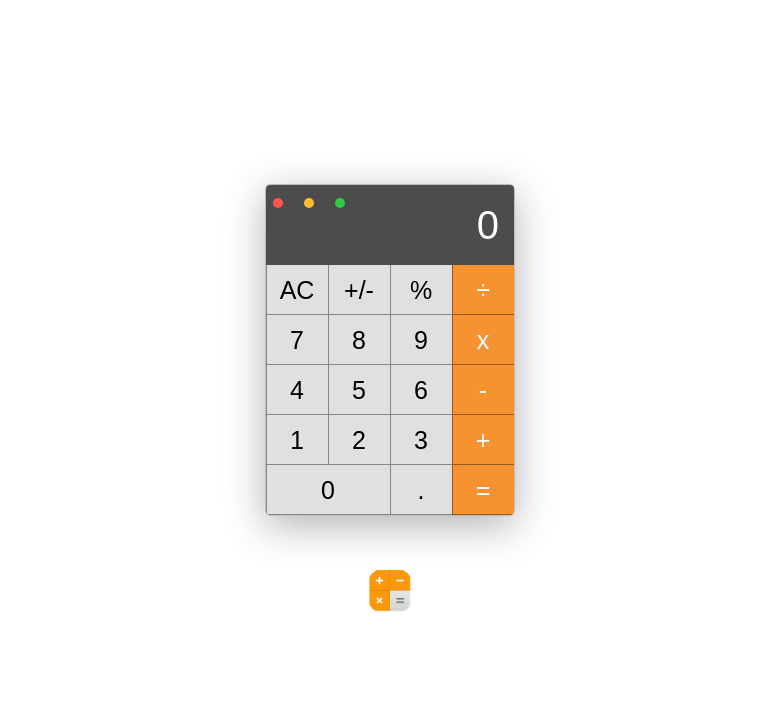
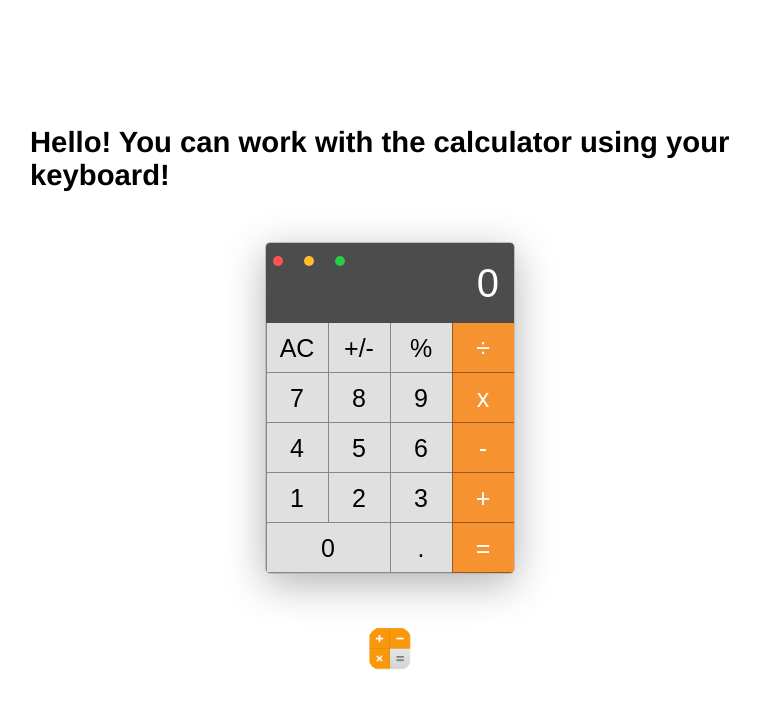
Before and after one commit to cawkabss/calc, a website: page src/index.html in a window 1280 px wide. Shown: the whole page, without its empty margins (250-1010 px from the left). Drawn offline with Linux system fonts and the light colour scheme; files that its build step writes are made by us from their sources.

Commit message:
Refactoring

```diff
--- a/src/index.html
+++ b/src/index.html
@@ -7,6 +7,7 @@
 </head>
 <body>
   <div class="container">
+    <h3 class="preview">Hello! You can work with the calculator using your keyboard!</h3>
     <div class="calculator-wrapper">
       <div class="calc-header">
         <div class="icons">
--- a/src/scss/base/response.scss
+++ b/src/scss/base/response.scss
@@ -15,6 +15,9 @@
   .container{
     height: 100vh;
   }
+  .preview{
+    display: block;
+  }
   .icons{
     display: block;
   }
--- a/src/scss/project/calculator.scss
+++ b/src/scss/project/calculator.scss
@@ -7,7 +7,10 @@
   padding: 15px;
   margin: 0 auto;
 }
-
+.preview{
+  display: none;
+  margin-bottom: 50px;
+}
 .calculator-wrapper{
   width: 10rem;
   max-width: 100%;
```
Also changed, not shown: build/css/style.css, build/index.html.
